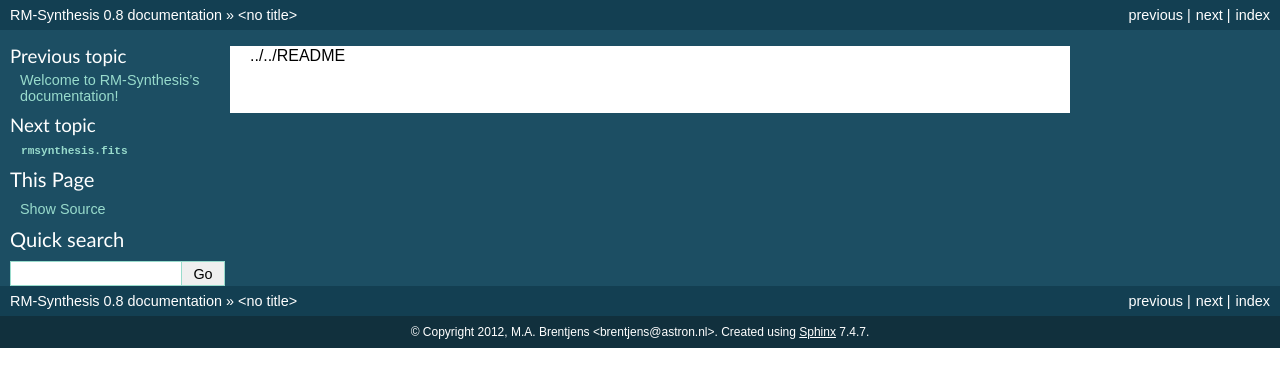
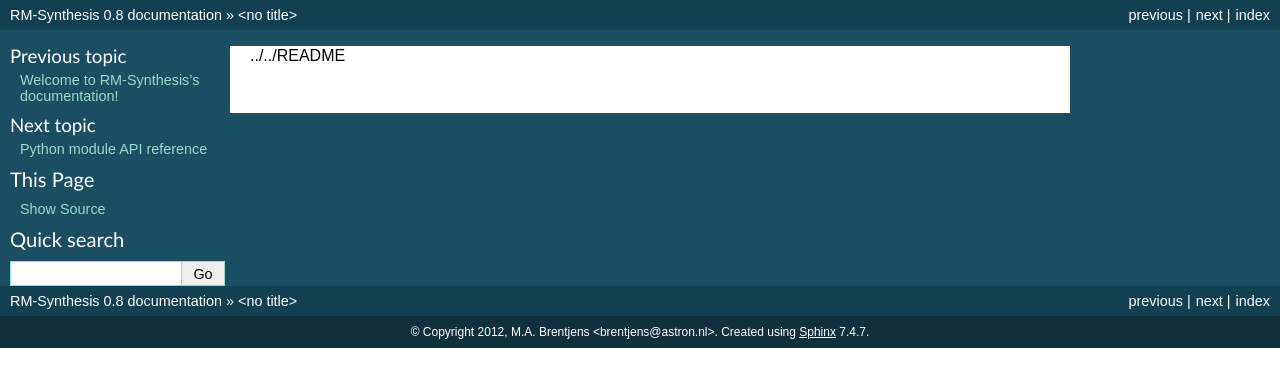
Before and after one commit to brentjens/rm-synthesis, a Sphinx documentation site: the page built from doc/source/readme.rst, in a window 1280 px wide. Shown: the top 387 px of the page. Built offline with Sphinx 7.4.7, drawn with Linux system fonts in a browser that asks for light colours; formulas are drawn with MathJax 3.

Commit message:
Moved API reference to separate chapter

```diff
--- /dev/null
+++ b/doc/source/apidoc.rst
@@ -0,0 +1,17 @@
+Python module API reference
+===========================
+
+
+
+
+Module ``rmsynthesis.rmsynthesismain``
+--------------------------------------
+
+.. automodule:: rmsynthesis.rmsynthesismain
+   :members:
+
+
+Module ``rmsynthesis.fits``
+---------------------------
+.. automodule:: rmsynthesis.fits
+   :members:
--- a/doc/source/fits.rst
+++ /dev/null
@@ -1,5 +0,0 @@
-``rmsynthesis.fits``
-====================
-
-.. automodule:: rmsynthesis.fits
-   :members:
--- a/doc/source/index.rst
+++ b/doc/source/index.rst
@@ -12,7 +12,7 @@
    :maxdepth: 2
 
    readme
-   fits
+   apidoc
 
 Indices and tables
 ==================
```
Also changed, not shown: 2 other files.
